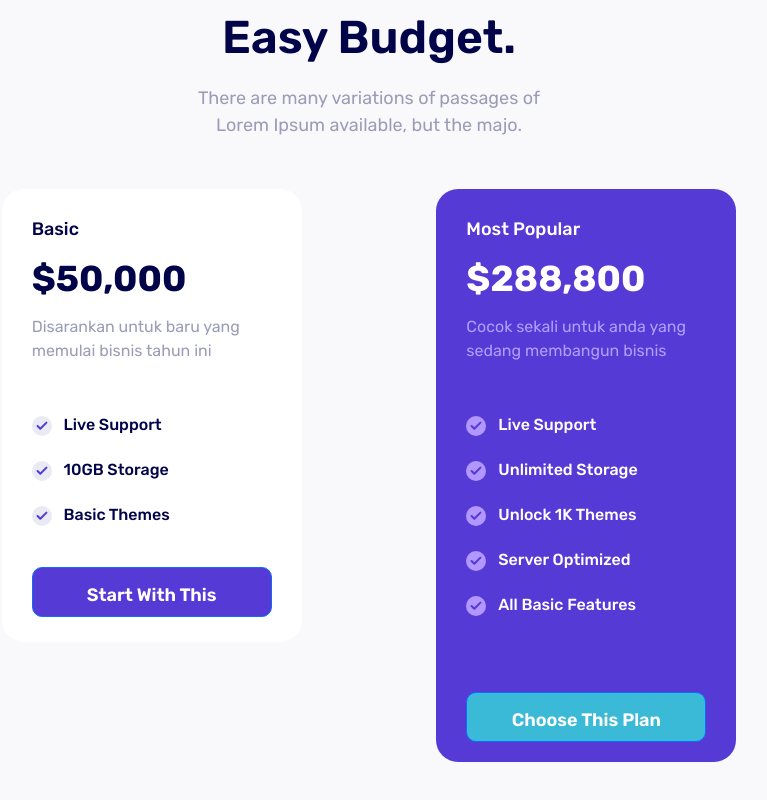
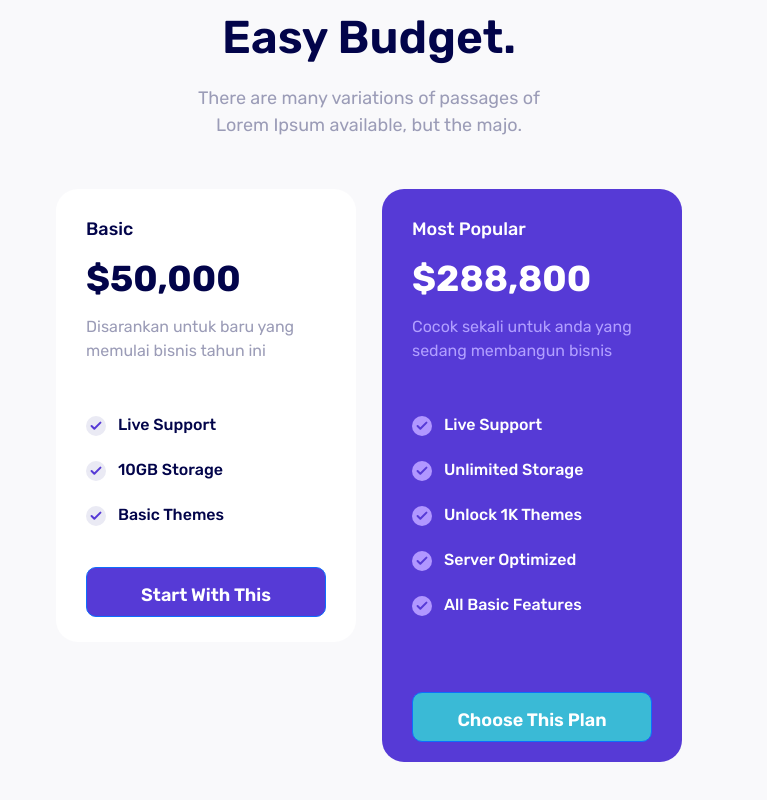
Before and after one commit to AlvinSanudharma/telepatia, a plain HTML site: page index.html in a window 1280 px wide. Shown: the part 928-1728 px from the top of the page, without its empty margins (271-1038 px from the left). Drawn offline with nearby package versions, Linux system fonts and the light colour scheme.

Commit message:
Improvement pricing section.

```diff
--- a/index.html
+++ b/index.html
@@ -147,7 +147,7 @@
         </div>
       </div>
       <div class="row justify-content-center section-card">
-        <div class="col-12 col-lg-4 d-flex justify-content-center">
+        <div class="col-12 col-lg-3 d-flex justify-content-center">
           <div class="pricing-card">
             <h4>Basic</h4>
             <h3>$50,000</h3>
@@ -174,7 +174,7 @@
             >
           </div>
         </div>
-        <div class="col-12 col-lg-4 d-flex justify-content-center">
+        <div class="col-12 col-lg-3 d-flex justify-content-center">
           <div class="popular-card">
             <h4>Most Popular</h4>
             <h3>$288,800</h3>
```
